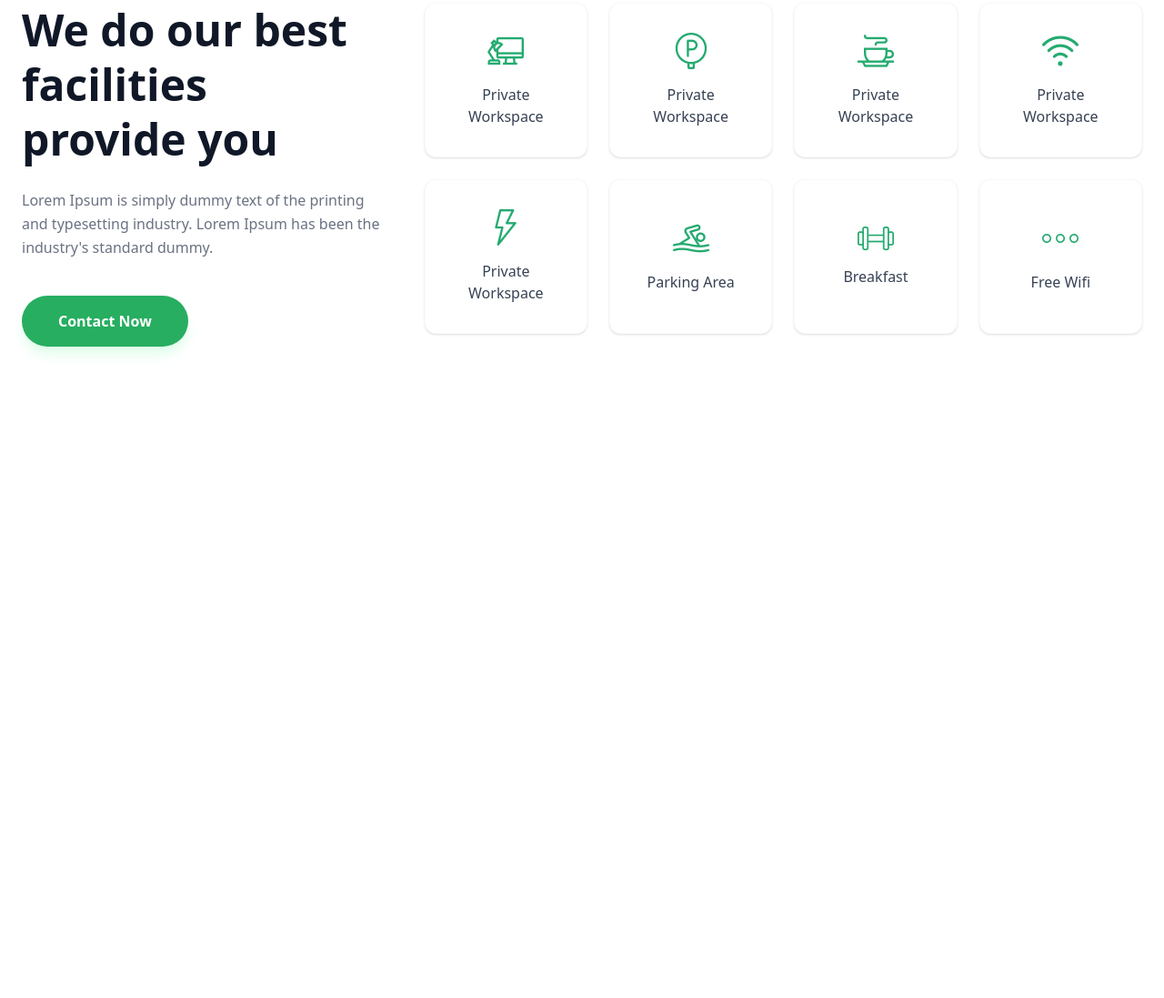
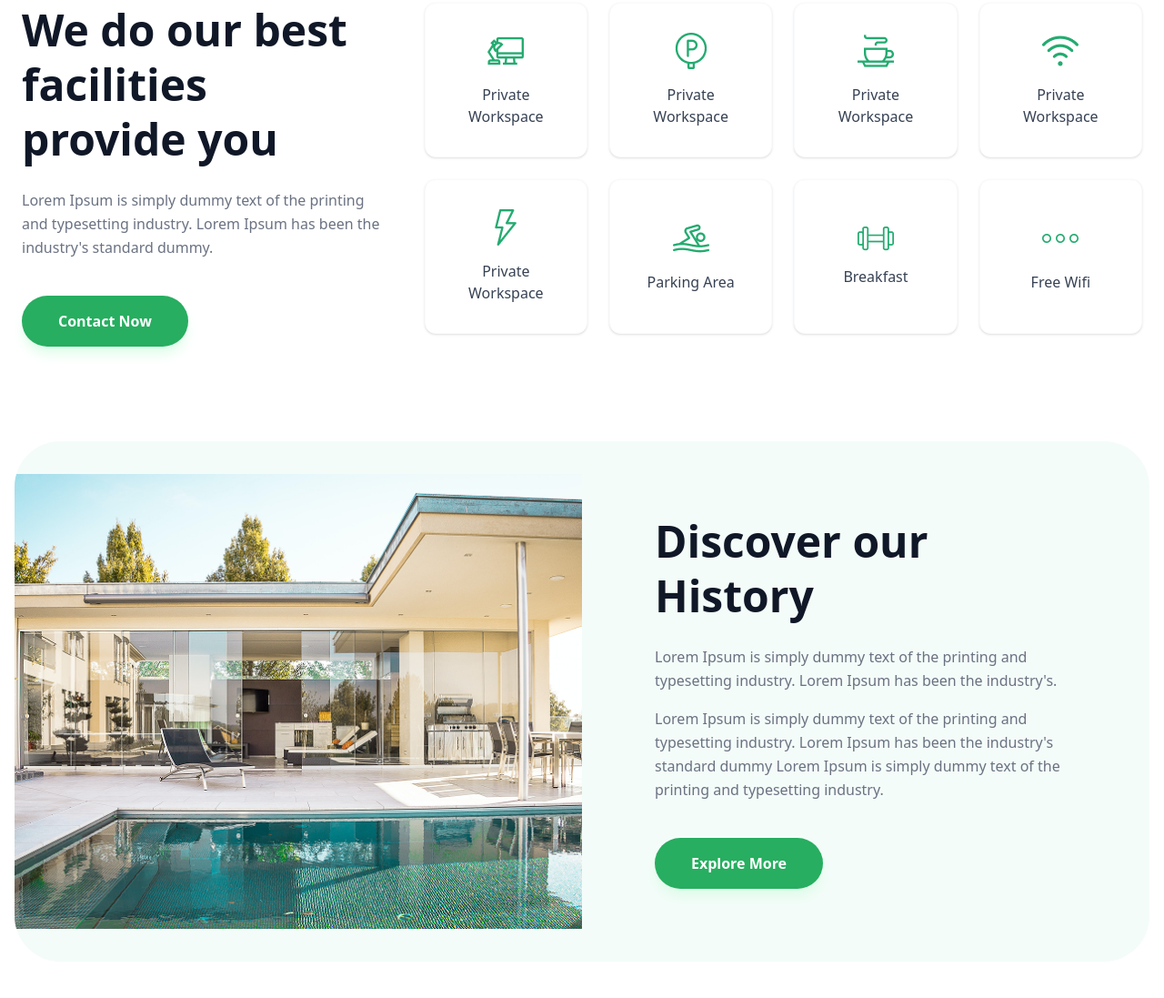
Before and after one commit to kosimovMuhammad/projectt, a website: page src/index-1.html in a window 1280 px wide. Shown: the part 1409-2506 px from the top of the page at 91% size. Before the commit the page ends 1854 px from the top, so only its background shows below. Drawn offline with nearby package versions, Linux system fonts and the light colour scheme; files that its build step writes are made by us from their sources.

Commit message:
branch-1 section-4

```diff
--- a/src/index-1.html
+++ b/src/index-1.html
@@ -249,5 +249,38 @@
   </div>
 </section>
 
+<section class="max-w-7xl mx-auto px-4 py-10">
+  <div class="bg-[#f4fcf9] rounded-[30px] sm:rounded-[50px] overflow-hidden flex flex-col lg:flex-row items-center">
+
+    <div class="w-full lg:w-1/2 h-64 sm:h-80 lg:h-125">
+      <img
+        src="./image (4).png"
+        alt="Pool and House"
+        class="w-full h-full object-cover"
+      >
+    </div>
+
+    <div class="w-full lg:w-1/2 p-8 sm:p-12 lg:p-20 flex flex-col items-start justify-center">
+      <h2 class="text-3xl sm:text-4xl lg:text-5xl font-bold text-gray-900 leading-tight">
+        Discover our History
+      </h2>
+
+      <div class="mt-6 space-y-4">
+        <p class="text-gray-500 text-sm sm:text-base leading-relaxed">
+          Lorem Ipsum is simply dummy text of the printing and typesetting industry. Lorem Ipsum has been the industry's.
+        </p>
+        <p class="text-gray-500 text-sm sm:text-base leading-relaxed">
+          Lorem Ipsum is simply dummy text of the printing and typesetting industry. Lorem Ipsum has been the industry's standard dummy Lorem Ipsum is simply dummy text of the printing and typesetting industry.
+        </p>
+      </div>
+
+      <button class="mt-8 sm:mt-10 bg-[#27ae60] text-white px-8 sm:px-10 py-3 sm:py-4 rounded-full font-semibold hover:bg-green-700 transition shadow-lg shadow-green-100">
+        Explore More
+      </button>
+    </div>
+
+  </div>
+</section>
+
 </body>
 </html>
```
Also changed, not shown: src/Mask Group.png (added), src/image (4).png (added).
